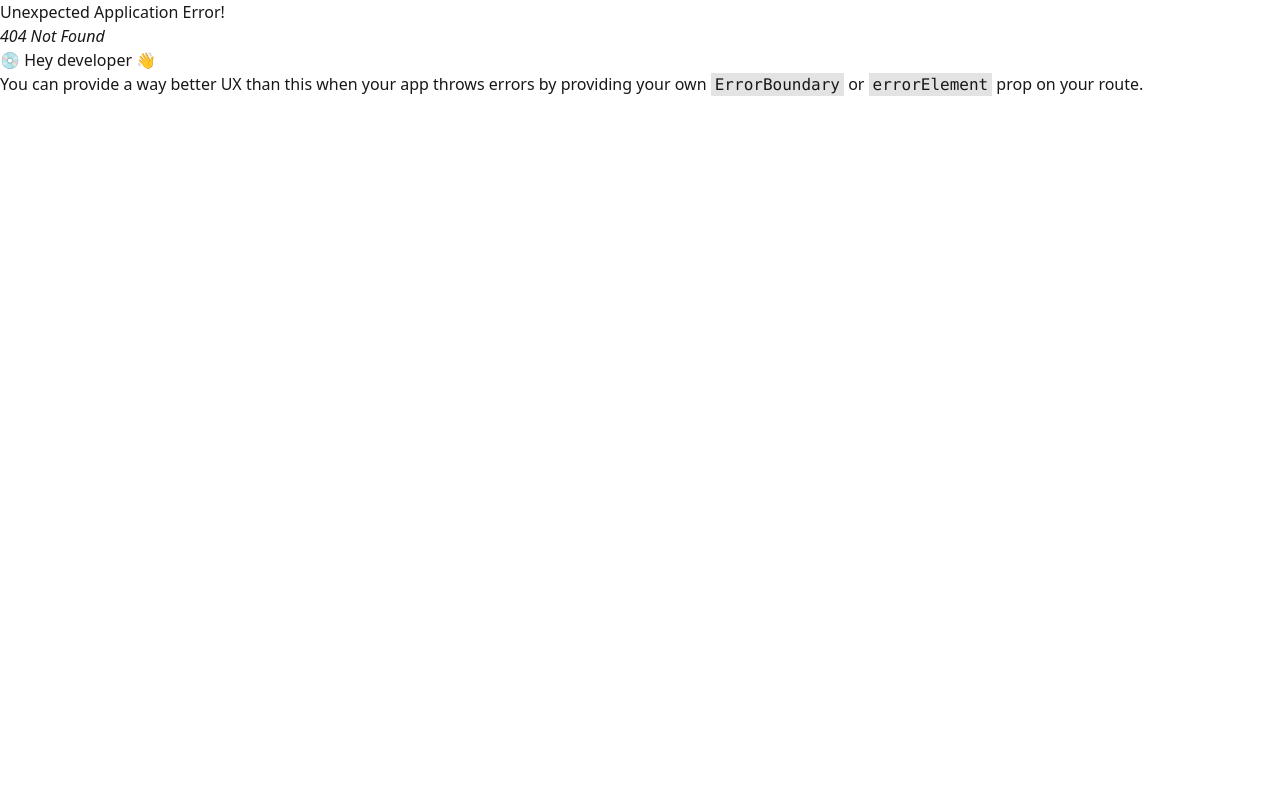
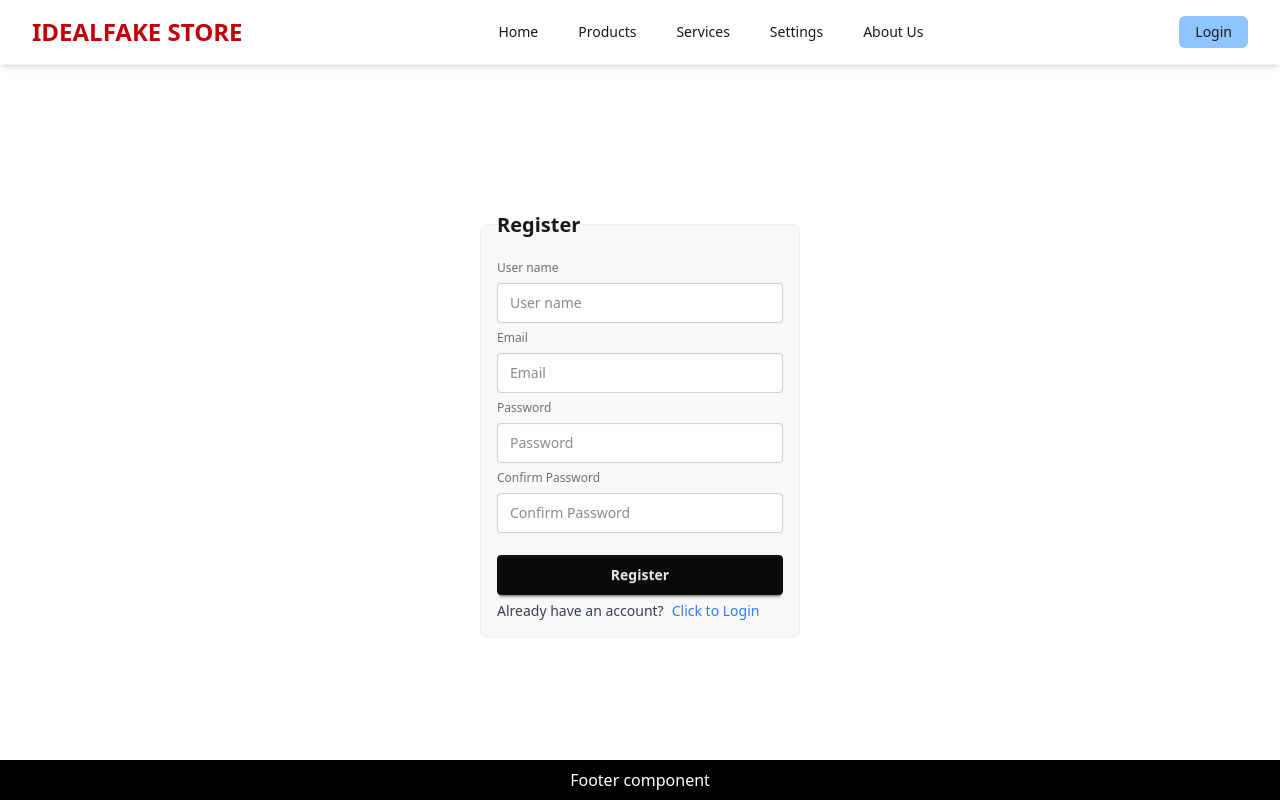
Before and after one commit to Web-Dev-Spider/frontend-17, a React (Vite) app: page /register in a window 1280 px wide. Before the commit this address had no page. Built offline with nearby package versions, Linux system fonts and the light colour scheme.

Commit message:
correcting registration page input fields

```diff
--- a/src/components/MyNavbar.jsx
+++ b/src/components/MyNavbar.jsx
@@ -1,13 +1,15 @@
-import { Link, Links, useLocation } from "react-router-dom";
+import { Link, Links, useLocation, useNavigate } from "react-router-dom";
 import { menuItems } from "../data/menuItems";
 import { useState } from "react";
 import { HiMenu, HiX } from "react-icons/hi";
 
 const MyNavbar = () => {
     const location = useLocation(); // Get current path
+    const navigate = useNavigate()
     const [isMobileView, setMobileView] = useState(false);
     const handleLogin = () => {
-        alert('Login button clicked')
+        // alert('Login button clicked')
+        navigate('/login')
     }
 
     return (
--- a/src/layouts/UserLayout.jsx
+++ b/src/layouts/UserLayout.jsx
@@ -5,10 +5,11 @@ import MyNavbar from '../components/MyNavbar'
 
 function UserLayout() {
     return (
-        <div className='flex flex-col min-h-screen overflow-x-hidden'>
+        <div className='flex flex-col min-h-screen w-screen'>
             <MyNavbar />
 
-            <div className='flex flex-1'>
+            {/* <div className='flex flex-1 mt-16 lg:mt-20'> */}
+            <div className='container flex flex-1 pt-16 lg:pt-20 items-start'>
 
                 <Outlet />
             </div>
--- a/src/pages/Home.jsx
+++ b/src/pages/Home.jsx
@@ -2,8 +2,14 @@ import React from 'react'
 
 function Home() {
     return (
-        <div>
-            <h1>Home Page</h1>
+        <div className=' container flex  items-start w-full'>
+
+            <div className='w-1/2 '>
+                left
+            </div>
+            <div className='w-1/2'>
+                right
+            </div>
         </div>
     )
 }
--- /dev/null
+++ b/src/pages/Login.jsx
@@ -0,0 +1,24 @@
+import React from 'react'
+import { Link } from 'react-router-dom'
+
+function Login() {
+    return (
+        <div className='container flex justify-center items-center'>
+            <fieldset className="fieldset w-xs bg-base-200 border border-base-300 p-8 rounded-box">
+                <legend className="fieldset-legend text-xl">Login</legend>
+
+                <label className="fieldset-label">Email</label>
+                <input type="email" className="input" placeholder="Email" name="name" />
+
+                <label className="fieldset-label">Password</label>
+                <input type="password" className="input" placeholder="Password" name="password" />
+
+                <button className="btn btn-neutral mt-4" >Login</button>
+
+                <p className='fle flex-col md:flex-row text-sm font-medium text-gray-700'>Don't have an account? <span className='text-blue-500 md:ml-2 hover:text-green-900'><Link to='/register'> Register</Link ></span></p>
+            </fieldset>
+        </div>
+    )
+}
+
+export default Login
--- /dev/null
+++ b/src/pages/Register.jsx
@@ -0,0 +1,28 @@
+import React from 'react'
+import { Link } from 'react-router-dom'
+
+function Register() {
+    return (
+        <div className='container flex justify-center items-center'>
+            <fieldset className="fieldset w-xs bg-base-200 border border-base-300 p-4 rounded-box">
+                <legend className="fieldset-legend text-xl">Register</legend>
+
+                <label className="fieldset-label">User name</label>
+                <input type="text" className="input" placeholder="User name" name="name" />
+                <label className="fieldset-label">Email</label>
+                <input type="email" className="input" placeholder="Email" name="email" />
+
+                <label className="fieldset-label">Password</label>
+                <input type="password" className="input" placeholder="Password" name="password" />
+                <label className="fieldset-label">Confirm Password</label>
+                <input type="password" className="input" placeholder="Confirm Password" name="confirmPassword" />
+
+                <button className="btn btn-neutral mt-4">Register</button>
+
+                <p className='flex flex-col md:flex-row text-sm text-gray-700'>Already have an account? <span className='text-blue-500 md:ml-2 hover:text-green-900'><Link to='/login'> Click to Login</Link ></span></p>
+            </fieldset>
+        </div>
+    )
+}
+
+export default Register
--- /dev/null
+++ b/src/pages/Welcome.jsx
@@ -0,0 +1,14 @@
+import React from 'react'
+
+function Welcome() {
+    return (
+        <div>
+            <h1>Welcome User</h1>
+            <h3>Lorem ipsum dolor sit, amet consectetur adipisicing elit. Ipsum illum, provident reprehenderit animi perspiciatis vel architecto expedita? Voluptates, inventore perspiciatis eaque placeat incidunt accusamus quia. Dolores sed eaque error aspernatur.
+                Atque, ratione sint? Nihil, adipisci reiciendis rem minima tenetur beatae commodi. Magnam, perferendis dolores. Autem officiis tenetur, maxime inventore dolores perferendis rem ducimus consequatur ab vero totam id, maiores repellendus?</h3>
+
+        </div>
+    )
+}
+
+export default Welcome
```
Also changed, not shown: src/routes/userRouter.jsx (+15 -0 lines).
